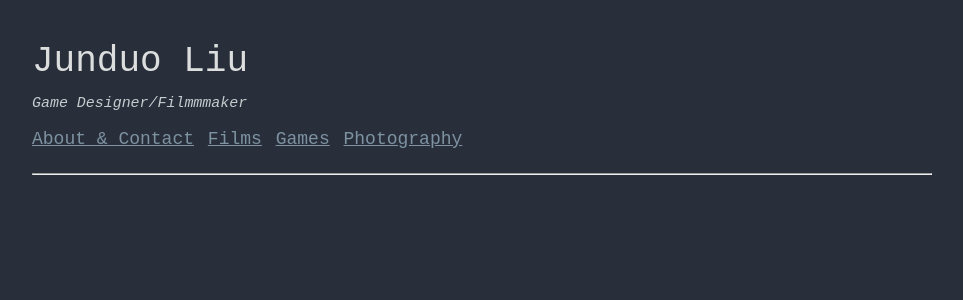
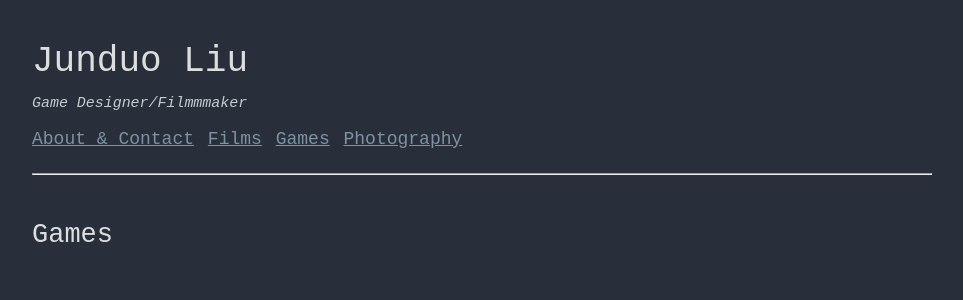
Before and after one commit to JunduoLiu/JunduoLiu.github.io, a Jekyll site: the page built from Games/index.html, in a window 1280 px wide. Shown: the top 300 px of the page, without its empty margins (158-1121 px from the left). Built offline with Jekyll 4.4.1, drawn with Linux system fonts in a browser that asks for light colours; the list of posts is cut into pages by our own code.

Commit message:
Update index.html

```diff
--- a/Games/index.html
+++ b/Games/index.html
@@ -1,6 +1,20 @@
 ---
 layout: default
-title: LightSpeed Home
+title: Games
 pagination:
     enabled: true
 ---
+
+
+<h2>Games</h2>
+
+<ul>
+  {% for game in site.games %}
+    <li>
+      <h3>{{ game.title }}</h3>
+      <p>{{ game.description }}</p>
+      <img src="{{ game.thumbnail | relative_url }}" alt="{{ game.title }}"style="max-width: 600px; max-height: 338px;">
+      <a href="{{ film.video_url }}" target="_blank">Play</a>
+    </li>
+  {% endfor %}
+</ul>
```
